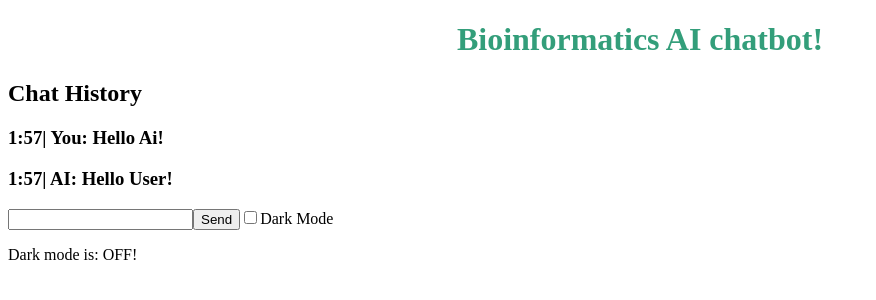
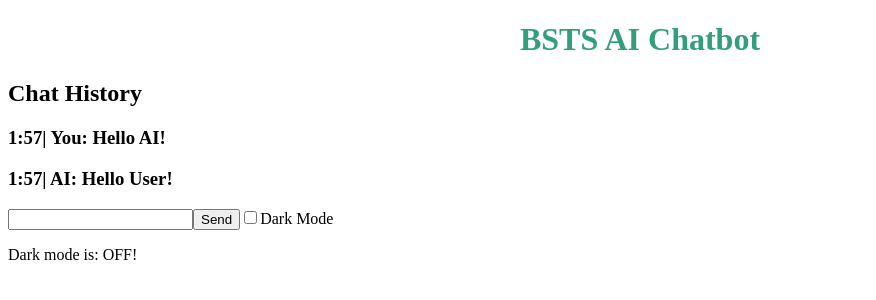
Before and after one commit to Dwanky-y/bioInfoChatbot, a React (Create React App) app: page / in a window 1280 px wide. Shown: the top 300 px of the page, without its empty margins (0-876 px from the left). Built offline with nearby package versions, Linux system fonts and the light colour scheme.

Commit message:
[BSTS-4] didUserWrite variable in App.jsx was vague, so changed this to isUser.

```diff
--- a/src/App.jsx
+++ b/src/App.jsx
@@ -7,15 +7,25 @@ import ChatDateTime from "./ChatDateTime";
 
 
 function App(){
+  // Web application title
+  document.title = "BSTS Chatbot"
+
+  // This is how the AI response can be accessed from the fetch response.
   // console.log(AI_RESPONSE.choices[0]?.message?.content || "")
-  document.title = "Bioinfo Chatbot" // Changes web tab name
 
-
-  const [chatHistory, setChatHistory] = useState([
-    {didUserWrite: true, text: "Hello Ai!", hours: new Date().getHours(), minutes: new Date().getMinutes()},
-    {didUserWrite: false, text: "Hello User!", hours: new Date().getHours(), minutes: new Date().getMinutes()},
-    // {didUserWrite: false, text: AI_RESPONSE.choices[0]?.message?.content || "", hours: new Date().getHours(), minutes: new Date().getMinutes()}
-  ])
+  // Initialization of chat history
+  const [chatHistory, setChatHistory] = useState(
+    [
+    {isUser: true,
+      text: "Hello AI!",
+      hours: new Date().getHours(),
+      minutes: new Date().getMinutes()},
+    {isUser: false,
+      text: "Hello User!",
+      hours: new Date().getHours(),
+      minutes: new Date().getMinutes()},
+  ]
+)
 
   const getAIResponse = async (message) => {
     try {
@@ -50,25 +60,35 @@ function App(){
     console.log("AI_RESPONSE: ", AI_RESPONSE)
 
     setChatHistory( (prevArray) => [
-      ...prevArray,
-      {didUserWrite : true, text : message, hours: date.getHours(), minutes: date.getMinutes()},
-      {didUserWrite: false, text: AI_RESPONSE, hours: date.getHours(), minutes: date.getMinutes()}
+      ...prevArray, // append the previous array
+      {isUser : true,
+        text : message,
+        hours: date.getHours(),
+        minutes: date.getMinutes()},
+      {isUser: false,
+        text: AI_RESPONSE,
+        hours: date.getHours(),
+        minutes: date.getMinutes()}
     ])
 
 
   }
 
   return <>
-  <h1 id="title">Bioinformatics AI chatbot!</h1>
-  <div> {/* Chat History*/}
+  <h1 id="title">BSTS AI Chatbot</h1>
+  <div>
     <h2>Chat History</h2>
+    {/* Comment: Taking the chatHistory variable and mapping it to the ChatDateTime component for formatting*/}
     {chatHistory.map((entry, index) => (
-      <ChatDateTime key={index} didUserWrite={entry.didUserWrite} text={entry.text} hours={entry.hours} minutes={entry.minutes}/>
+      <ChatDateTime key={index}
+      isUser={entry.isUser}
+      text={entry.text}
+      hours={entry.hours}
+      minutes={entry.minutes}/>
     ))}
-
-
   </div>
-  <UserChatBox onSend={handleUserInput}/><DarkModeToggle/></>
+  <UserChatBox onSend={handleUserInput}/>
+  <DarkModeToggle/></>
 }
 
 export default App
--- a/src/ChatDateTime.jsx
+++ b/src/ChatDateTime.jsx
@@ -2,11 +2,11 @@ import React, { useState } from "react"
 
 
 
-function ChatDateTime({didUserWrite, text, hours, minutes}){
+function ChatDateTime({isUser, text, hours, minutes}){
     // console.log("The current hour is: ", hours)
     // console.log("The current minute is: ", minutes)
     return <>
-    <h3>{hours}:{minutes}| {didUserWrite ? "You:" : "AI: "} {text} </h3>
+    <h3>{hours}:{minutes}| {isUser ? "You:" : "AI: "} {text} </h3>
     </>
 }
 
```
